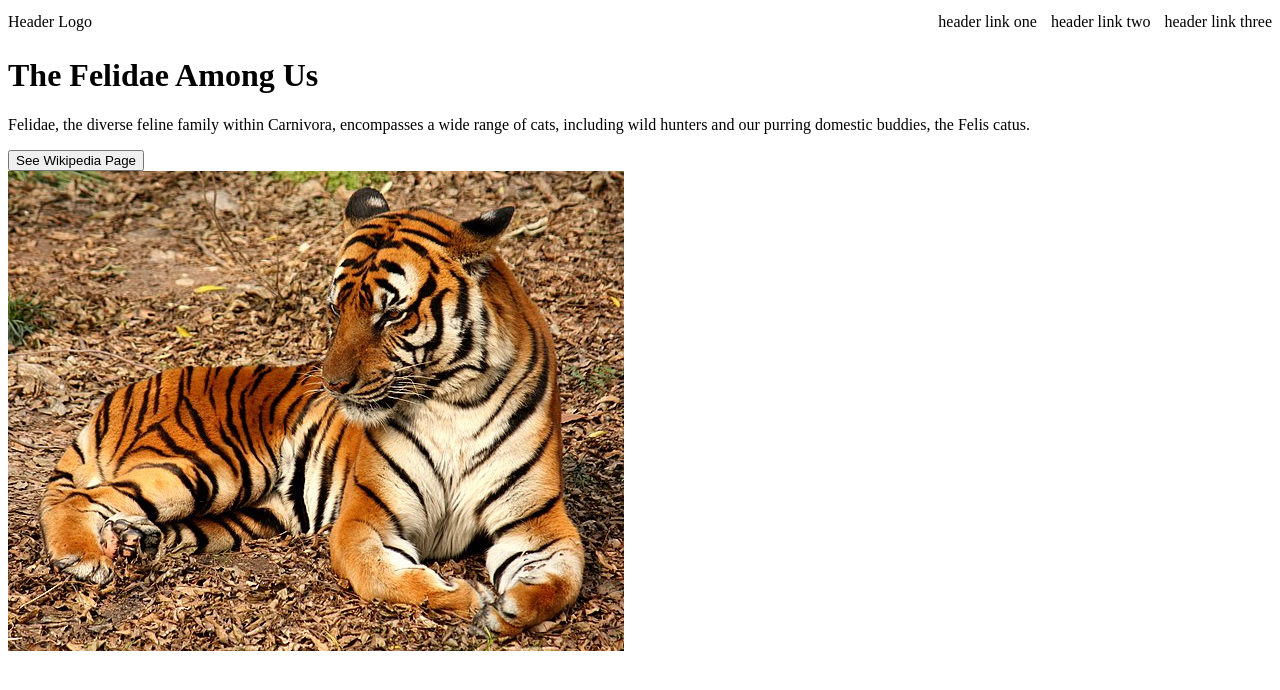
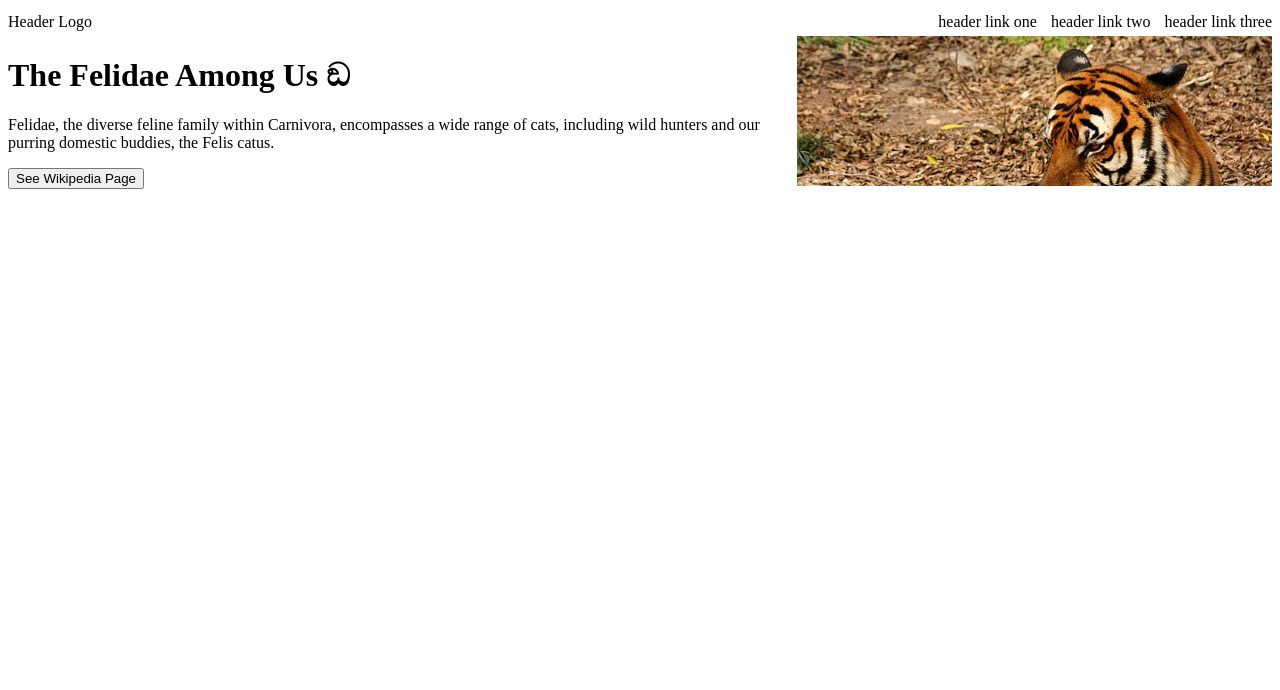
Before and after one commit to Serg1oA/project-felidae, a plain HTML site: page index.html in a window 1280 px wide. Drawn offline with Linux system fonts and the light colour scheme.

Commit message:
Small changes in HTML and progress in css' hero section

```diff
--- a/index.html
+++ b/index.html
@@ -22,16 +22,15 @@
     </div>
     <div class="section-hero">
       <div class="hero-left">
-        <h1>The Felidae Among Us</h1>
+        <h1>The Felidae Among Us ඞ</h1>
         <p>Felidae, the diverse feline family within Carnivora, encompasses a wide range of cats, including wild hunters and our purring domestic buddies, the Felis catus.</p>
         <a href="https://en.wikipedia.org/wiki/Felidae" target="_blank">
           <button>See Wikipedia Page</button>
         </a>
       </div>
       <div class="hero-right">
-        <img src="images/south_chinese_tiger.jpeg" alt="South Chinese Tiger">
+        <img class="image-tiger" src="images/south_chinese_tiger.jpeg" alt="South Chinese Tiger">
       </div>
-      <div class="hero-right"></div>
     </div>
     <div class="section-info"></div>
     <div class="section-quote"></div>
--- a/style.css
+++ b/style.css
@@ -1,3 +1,12 @@
+
+/* DO one section at a time:
+- 1st - get the content into HTML
+- then - style that section in CSS
+- repeat -
+*/
+
+/* header section */
+
 .section-header {
     display: flex;
     justify-content: space-between;
@@ -24,7 +33,33 @@
     padding-left: 10px;
 }
 
-/* 1 section at a time:
-- get the content into HTML
-- style that section in CSS
-*/
+/* hero section */
+
+.section-hero {
+    display: flex;
+}
+
+.hero-right {
+    height: auto;
+    width: auto;
+    overflow: hidden;
+}
+
+.image-tiger {
+    clip-path: polygon(0 0, 100% 0, 100% 150px, 0 150px);
+    width: 100%;
+}
+
+/* info section */
+
+
+
+/* quote section */
+
+
+
+/* action section */
+
+
+
+/* footer section */
```
